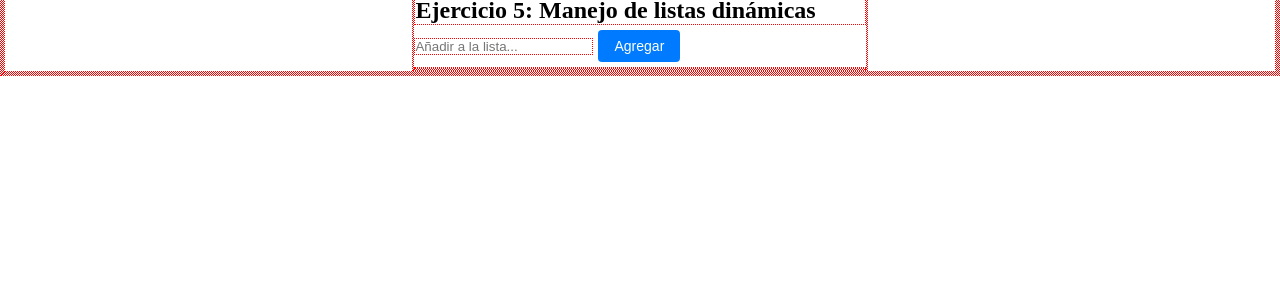
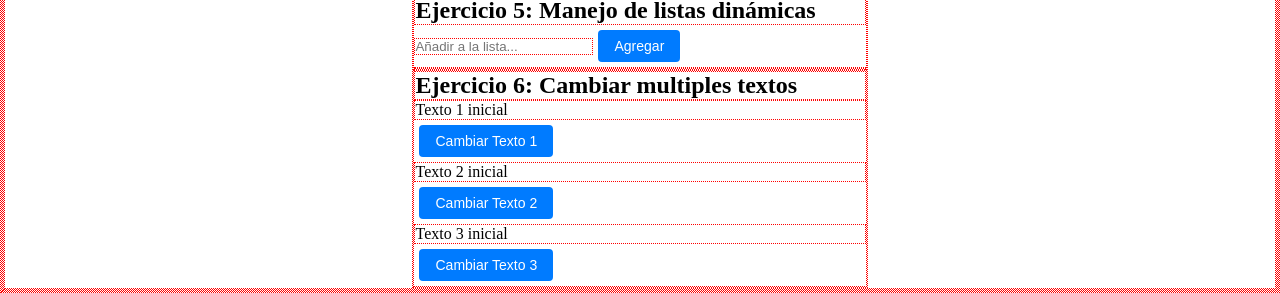
Before and after one commit to EsneiderCdD/Reto1de365, a React (Vite) app: page / in a window 1280 px wide. Shown: the part 2935-3228 px from the top of the page. Before the commit the page ends 3011 px from the top, so only its background shows below. Built offline with nearby package versions, Linux system fonts and the light colour scheme.

Commit message:
Ejercicio 6

```diff
--- a/src/App.jsx
+++ b/src/App.jsx
@@ -53,6 +53,16 @@ function App() {
   2.3 i !== index es una condicion que verifica si el indice actual (i) es diferente al indice que queremos eliminar (index).
   Ejemplo: si Lista = ['A', 'B', 'C'] y queremos eliminar el elemento 'B', entonces lista.filter((_, i) => i !== 1) resulta en ['A', 'C']
   */}
+
+  {/*Ejercicio 6 */}
+  const [texto1, setTexto1] = useState('Texto 1 inicial');
+  const [texto2, setTexto2] = useState('Texto 2 inicial');
+  const [texto3, setTexto3] = useState('Texto 3 inicial');
+
+  const cambiarTexto1 = () => setTexto1('Eres un Crack! 😎');
+  const cambiarTexto2 = () => setTexto2('Muy bien, asi se hace! 🤩');
+  const cambiarTexto3 = () => setTexto3('Sigue asi y pronto seras un experto! 🤓');
+
 
 
 
@@ -554,6 +564,20 @@ function App() {
           */}
         </div>
 
+        <div className='Ejercicio6'>
+          <h2>Ejercicio 6: Cambiar multiples textos</h2>
+          <p>{texto1}</p>
+          <button onClick={cambiarTexto1}>Cambiar Texto 1</button>
+
+          <p>{texto2}</p>
+          <button onClick={cambiarTexto2}>Cambiar Texto 2</button>
+
+          <p>{texto3}</p>
+          <button onClick={cambiarTexto3}>Cambiar Texto 3</button>
+        </div>
+
+
+
         </div> {/*cierre de Practica*/}
       </div> {/*cierre del container 3*/}
     </div>
```
